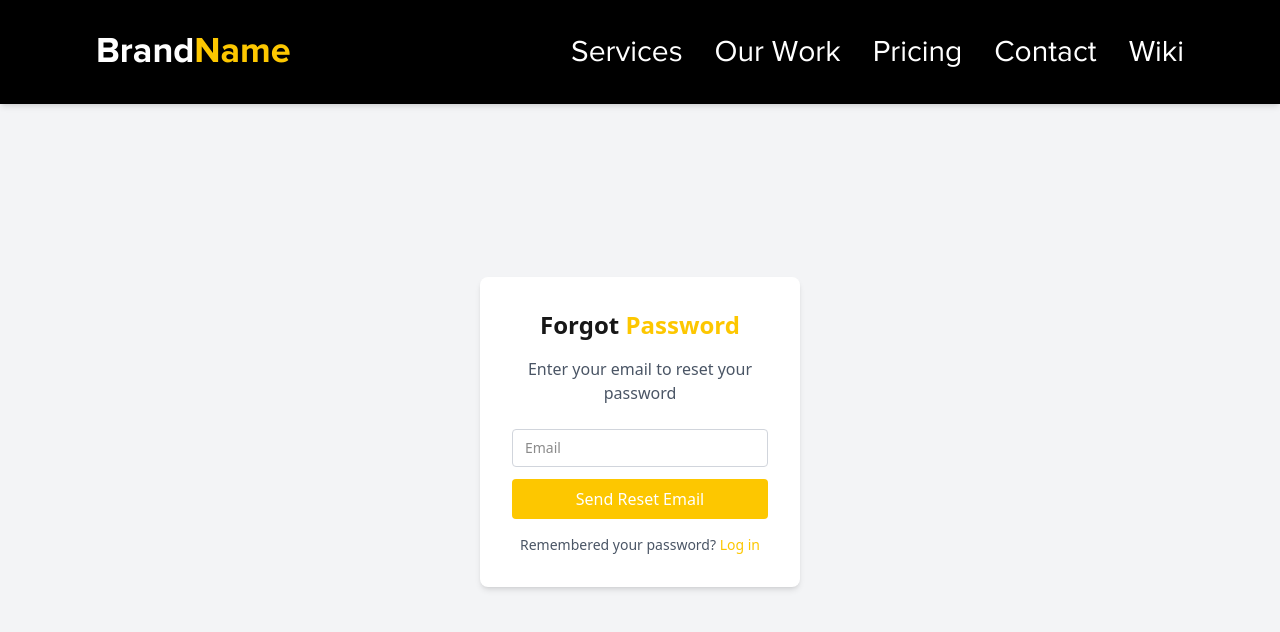
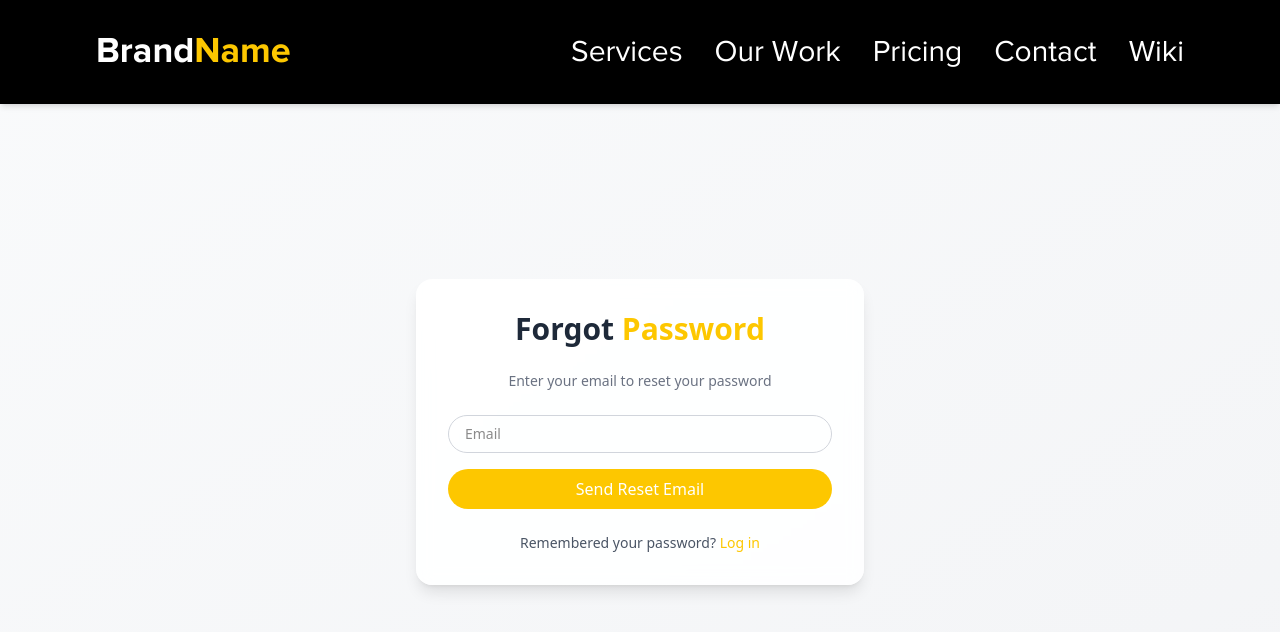
Before and after one commit to judeandy1999/vamossy.com, a Next.js app: page /forgot-password in a window 1280 px wide. Shown: the top 632 px of the page. Built offline with nearby package versions, Linux system fonts and the light colour scheme; no server answers.

Commit message:
refactor: rename Forgot Password component and enhance UI/UX

```diff
--- a/app/forgot-password/page.jsx
+++ b/app/forgot-password/page.jsx
@@ -5,7 +5,7 @@ import { resetPassword } from '@/utils/authService';
 import Spinner from '@/components/ui/spinner';
 import Link from 'next/link';
 
-export default function Page() {
+export default function ForgotPasswordPage() {
   const [email, setEmail] = useState('');
   const [loading, setLoading] = useState(false);
   const [message, setMessage] = useState('');
@@ -29,43 +29,58 @@ export default function Page() {
   };
 
   return (
-    <div className="min-h-screen flex items-center justify-center bg-gray-100 font-sans">
-      <div className="bg-white p-8 rounded-lg shadow-md w-full max-w-xs text-center">
-        <h1 className="text-2xl font-semibold mb-4">
+    <div className="min-h-screen flex items-center justify-center bg-gradient-to-br from-gray-50 to-gray-100 font-sans p-4">
+      <div className="bg-white/90 backdrop-blur-sm shadow-lg rounded-2xl p-8 max-w-md w-full flex flex-col gap-6 text-center">
+        <h1 className="text-3xl font-bold text-gray-800">
           Forgot <span className="text-yellow-400">Password</span>
         </h1>
-        <p className="mb-6 text-gray-600">Enter your email to reset your password</p>
+        <p className="text-gray-500 text-sm">
+          Enter your email to reset your password
+        </p>
 
-        <form onSubmit={handleForgotPassword} className="flex flex-col gap-3 text-left">
+        {message ? (
+          <div className="flex flex-col gap-3 items-center">
+            <p className="text-green-600 text-sm">{message}</p>
+            <a
+              href="/login"
+              className="inline-block mt-2 bg-yellow-400 hover:bg-yellow-500 text-white rounded-full py-2 px-4 font-medium transition-colors"
+            >
+              Back to Login
+            </a>
+          </div>
+        ) : (
+          <form onSubmit={handleForgotPassword} className="flex flex-col gap-4">
             <input
               type="email"
               placeholder="Email"
               value={email}
               onChange={(e) => setEmail(e.target.value)}
-            className="border border-gray-300 rounded px-3 py-2 text-sm focus:outline-none focus:ring-2 focus:ring-yellow-400"
               required
+              className="px-4 py-2 rounded-full border border-gray-300 focus:outline-none focus:ring-2 focus:ring-yellow-400 text-sm"
             />
 
-          {error && <p className="text-red-500 text-xs">{error}</p>}
-          {message && <p className="text-green-500 text-xs">{message}</p>}
+            {error && (
+              <p className="text-xs text-red-500 transition-opacity duration-500">{error}</p>
+            )}
 
             <button
               type="submit"
               disabled={loading}
-            className={`bg-yellow-400 text-white py-2 rounded hover:bg-yellow-500 transition-colors ${
-              loading ? 'opacity-50 cursor-not-allowed' : ''
-            }`}
+              className="bg-yellow-400 hover:bg-yellow-500 text-white rounded-full py-2 font-medium transition-colors"
             >
               {loading ? <Spinner size="small" /> : 'Send Reset Email'}
             </button>
           </form>
+        )}
 
-        <p className="mt-4 text-sm text-gray-600">
+        {!message && (
+          <p className="text-center text-sm text-gray-600">
             Remembered your password?{' '}
             <Link href="/login" className="text-yellow-400 hover:underline">
               Log in
             </Link>
           </p>
+        )}
       </div>
     </div>
   );
```
Lines whose indentation alone changed are shown as unchanged.
